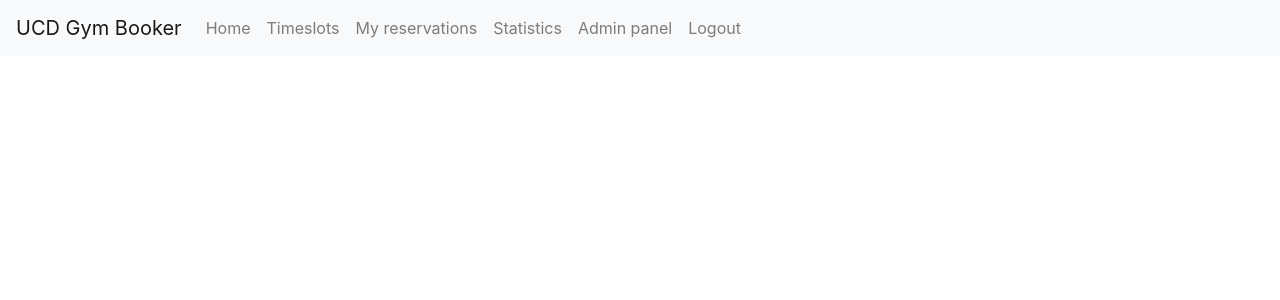
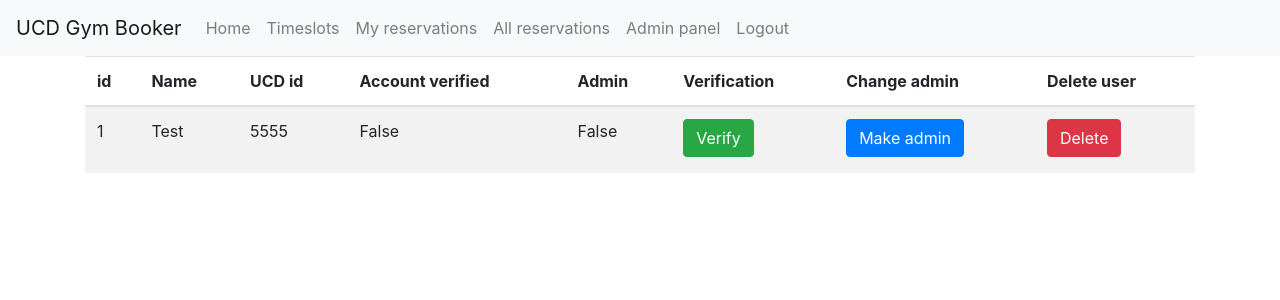
Before and after one commit to Bert-DVL/UCDGymBooker, a Flask app: page /admin_panel in a window 1280 px wide. Shown: the top 300 px of the page. Run offline with Flask 2, Linux system fonts and the light colour scheme; a user stored in the database is signed in; data comes from the database, SQL or seed files in the repository; both versions use the stored data as it was after the commit; some libraries are stand-ins or nearby versions.

Commit message:
wip admin panel

```diff
--- a/ucdgymbooker/models.py
+++ b/ucdgymbooker/models.py
@@ -10,6 +10,7 @@ class User(db.Model):
     password = db.Column(db.String(80), nullable=False)
     verified = db.Column(db.Boolean, nullable=False)
     admin = db.Column(db.Boolean, nullable=False)
+    name = db.Column(db.String(80), nullable=False)
     #relationship to Reservation model, backref is like adding column to Reservation, if you query user_ids of a Reservation it will return said id, lazy is related to data loading
     #the relationship.backref keyword is only a common shortcut for placing a second relationship()
     #backref allows you to access the user that created sth directly instead of querying by id
@@ -29,7 +30,7 @@ class User(db.Model):
         return True
 
     def __repr__(self):
-        return f"User (id: {self.id}, usr:{self.username}, pwd: {self.password}, verified: {self.verified}, admin: {self.admin})"
+        return f"User (id: {self.id}, name:{self.name}, s_id:{self.username}, pwd: {self.password}, verified: {self.verified}, admin: {self.admin})"
 
 #default = datetime.utcnow, not datetime.utcnow() => no parentheses as it would return a value that was evaluated when you start running the app instead of a returning function that gets evaluated at runtime
 class Timeslot(db.Model):
--- a/ucdgymbooker/routes.py
+++ b/ucdgymbooker/routes.py
@@ -25,6 +25,7 @@ def load_user(user_id):
 
 class RegistrationForm(FlaskForm):
     #
+    name = StringField('fullname', validators=[InputRequired()], description="Your full name", render_kw={"placeholder":"Full Name"})
     username = IntegerField('name', validators=[InputRequired()], description="Your UCD student number", render_kw={"placeholder":"Username"})
     password = PasswordField('password', validators=[InputRequired(), Length(min=7, max=80)], description="You can use any password", render_kw={"placeholder":"Password"})
     submit = SubmitField("Register")
@@ -67,7 +68,7 @@ def register():
 
     if form.validate_on_submit():
         hashed_pwd = bcrypt.generate_password_hash(form.password.data)
-        user = User(username=form.username.data, password=hashed_pwd, verified=False, admin=False)
+        user = User(username=form.username.data, password=hashed_pwd, name=form.name.data, verified=False, admin=False)
         db.session.add(user)
         db.session.commit()
         return redirect(url_for('login'))
@@ -220,12 +221,6 @@ def delete_confirm(reservation_id):
     id = data[0].id
     info['id'] = id
 
-
-
-
-
-
-
     return render_template("delete_confirm.html", data=info)
 
 
@@ -256,20 +251,44 @@ def admin_required(func):
         return func(*args, **kwargs)
     return decorated_view
 
-@app.route('/statistics')
+@app.route('/database')
 @login_required
 @admin_required
-def statistics():
+def database():
 
     data = Timeslot.query.all()
 
-    return render_template("timeslots.html", data=data)
+    return render_template("database.html", data=data)
 
 @app.route('/admin_panel')
 @login_required
 @admin_required
 def admin_panel():
 
-    data = Timeslot.query.all()
+    data = User.query.all()
 
-    return render_template("timeslots.html", data=data)
+    return render_template("admin_panel.html", data=data)
+
+@app.route('/modify_user/<int:user_id>/<string:action>', methods = ['POST'])
+@login_required
+@admin_required
+def modify_user(user_id, action):
+
+    if action == 'confirm':
+        print('lala')
+    if action == 'disconfirm':
+        print('lala')
+    if action == 'add_admin':
+        print('lala')
+    if action == 'remove_admin':
+        print('lala')
+    if action == 'delete':
+        print('lala')
+
+
+
+
+
+    data = User.query.all()
+
+    return render_template("admin_panel.html", data=data)
--- /dev/null
+++ b/ucdgymbooker/templates/admin_panel.html
@@ -0,0 +1,68 @@
+{% extends 'base.html' %}
+
+{% block head %}
+<title>Amin Panel</title>
+{% endblock %}
+
+{% block body %}
+
+
+
+<table class="table table-striped">
+    <thead>
+        <tr>
+            <th>id</th>
+            <th>Name</th>
+            <th>UCD id</th>
+            <th>Account verified</th>
+            <th>Admin</th>
+            <th>Verification</th>
+            <th>Change admin</th>
+            <th>Delete user</th>
+
+        </tr>
+    </thead>
+
+
+    <tbody>
+    {% for user in data %}
+    <tr>
+        <td>{{user.id}}</td>
+        <td>{{user.name}}</td>
+        <td>{{user.username}}</td>
+        <td>{{user.verified}}</td>
+        <td>{{user.admin}}</td>
+        <td>
+{% if current_user.verified %}
+            <form action = "{{ url_for('modify_user', user_id = user.id, action = confirm)}}" method="POST">
+                            <input type="submit" class="btn btn-secondary mb-1" value="De-verify"></input>
+            </form>
+{% endif %}
+{% if not current_user.verified %}
+            <form action = "{{ url_for('modify_user', user_id = user.id, action = confirm)}}" method="POST">
+                            <input type="submit" class="btn btn-success mb-1" value="Verify"></input>
+            </form>
+{% endif %}
+        </td>
+        <td>
+{% if current_user.admin %}
+            <form action = "{{ url_for('delete_confirm', reservation_id = 3)}}" method="POST">
+                            <input type="submit" class="btn btn-secondary mb-1" value="Remove admin"></input>
+            </form>
+{% endif %}
+{% if not current_user.admin %}
+            <form action = "{{ url_for('delete_confirm', reservation_id = 3)}}" method="POST">
+                            <input type="submit" class="btn btn-primary mb-1" value="Make admin"></input>
+            </form>
+{% endif %}
+        </td>
+        <td>
+            <form action = "{{ url_for('delete_confirm', reservation_id = 3)}}" method="POST">
+                            <input type="submit" class="btn btn-danger mb-1" value="Delete"></input>
+            </form>
+        </td>
+    {% endfor %}
+    </tbody>
+</table>
+
+{% endblock %}
--- a/ucdgymbooker/templates/base.html
+++ b/ucdgymbooker/templates/base.html
@@ -52,7 +52,7 @@
 
 {% if current_user.is_admin %}
       <li class="nav-item">
-        <a class="nav-link" href="{{ url_for('statistics') }}">Statistics <span class="sr-only">(current)</span></a>
+        <a class="nav-link" href="{{ url_for('database') }}">All reservations <span class="sr-only">(current)</span></a>
       </li>
 
       <li class="nav-item">
--- a/ucdgymbooker/templates/register.html
+++ b/ucdgymbooker/templates/register.html
@@ -16,6 +16,7 @@ Register
 
 <form method="POST" action="">
     {{ form.hidden_tag()}}
+    {{ form.name}}
     {{ form.username}}
     {{ form.password}}
     {{ form.submit}}
```
Also changed, not shown: ucdgymbooker/templates/database.html (added, +9 -0 lines), ucdgymbooker/templates/index.html (+20 -12 lines), ucdgymbooker/db.db.
